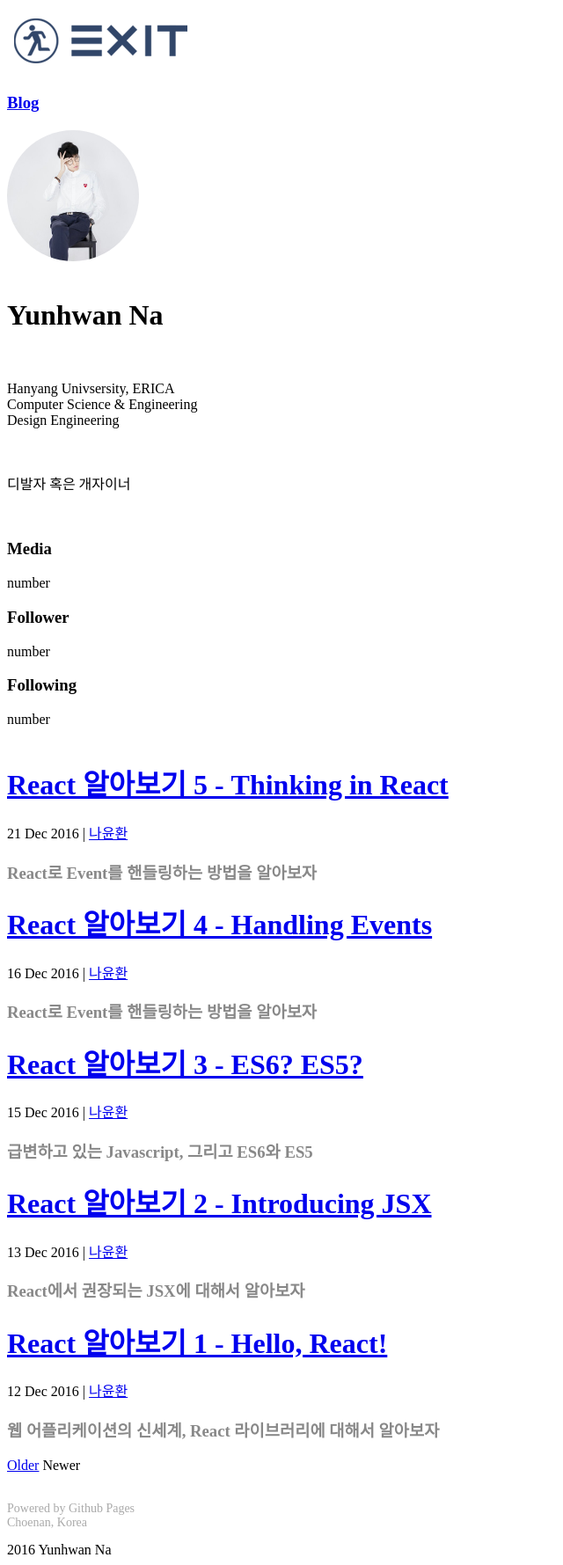
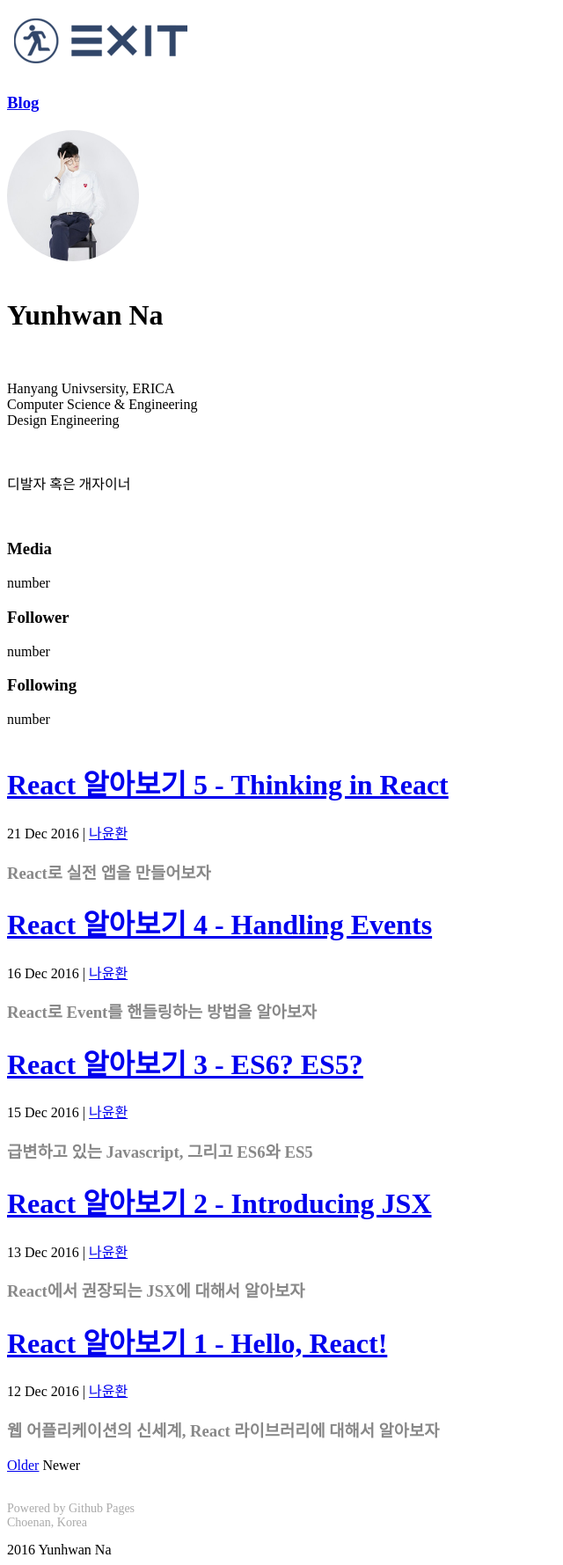
Before and after one commit to nayunhwan/nayunhwan.github.io, a Jekyll site: the page built from blog/index.html, in a window 1280 px wide. Shown: the whole page at 88% size, without its empty margins (0-640 px from the left). Built offline with Jekyll 4.4.1, drawn with Linux system fonts in a browser that asks for light colours; the list of posts is cut into pages by our own code; a style sheet for code colours, icons or effects is not loaded; some of the changed lines change nothing that is shown.

Commit message:
Edit React05

```diff
--- a/_posts/2016-12-21-React05.md
+++ b/_posts/2016-12-21-React05.md
@@ -1,8 +1,166 @@
 ---
 layout: post
 title: React 알아보기 5 - Thinking in React
-summary: React로 Event를 핸들링하는 방법을 알아보자
+summary: React로 실전 앱을 만들어보자
 category: React
 ---
+
 ![React Logo](/asset/img/react/React_logo.png){: width="400px" .center-image}
 <br>
+
+오늘은 [Additor](https://additor.io)에서 출근한 첫 날입니다. [Additor](https://additor.io)는 `React`로 개발이 진행되고 있습니다. 오늘은 `React reference`문서에 나와있는 예제 중 하나인 `Thinking in React`를 다뤄보도록 하겠습니다.
+
+[Thinking in React](https://facebook.github.io/react/docs/thinking-in-react.html)
+
+![Example Image](https://facebook.github.io/react/img/blog/thinking-in-react-mock.png){: .center-image}
+<br>
+오늘은 `React`를 이용해서 위와 같은 예제를 만들어 보도록 하겠습니다.
+
+먼저 주어지는 Data의 형식은 아래와 같은 `Json`파일로 제공이 됩니다.
+{% highlight js %}
+[
+  {category: "Sporting Goods", price: "$49.99", stocked: true, name: "Football"},
+  {category: "Sporting Goods", price: "$9.99", stocked: true, name: "Baseball"},
+  {category: "Sporting Goods", price: "$29.99", stocked: false, name: "Basketball"},
+  {category: "Electronics", price: "$99.99", stocked: true, name: "iPod Touch"},
+  {category: "Electronics", price: "$399.99", stocked: false, name: "iPhone 5"},
+  {category: "Electronics", price: "$199.99", stocked: true, name: "Nexus 7"}
+];
+{% endhighlight %}
+
+### Step 1: Break The UI Into A Component Hierarchy
+
+우리는 맨 처음에 봤던 이미지를 아래와 같은 레이아웃으로 쪼갤 것입니다. 그리고 이 레이아웃은 크게 5가지의 `Class`로 이루어집니다.
+
+![Example Image2](https://facebook.github.io/react/img/blog/thinking-in-react-components.png){: .center-image}
+<br>
+
+1. FilterableProductTable (orange): contains the entirety of the example
+2. SearchBar (blue): receives all user input
+3. ProductTable (green): displays and filters the data collection based on user input
+4. ProductCategoryRow (turquoise): displays a heading for each category
+5. ProductRow (red): displays a row for each product
+
+그리고 위와 같은 5개의 `Class`는 다음과 같은 계층 구조를 갖습니다.
+* FilterableProductTable
+  * SearchBar
+  * ProductTable
+    * ProductCategoryRow
+    * ProductRow
+
+### Step 2: Build A Static Version in React
+
+이제 웹 어플리케이션이 실행되진 않지만, 정적으로 `React` 레이아웃을 짜보도록 하겠습니다.
+
+
+{% highlight html %}
+<!-- This is index.html -->
+
+<!DOCTYPE html>
+<html lang="en">
+<head>
+  <meta charset="UTF-8">
+  <script src="https://unpkg.com/react@latest/dist/react.js"></script>
+  <script src="https://unpkg.com/react-dom@latest/dist/react-dom.js"></script>
+  <script src="https://unpkg.com/babel-standalone@6.15.0/babel.js"></script>
+
+  <script src="./main.js" type="text/babel"></script>
+  <title>Thinking in React</title>
+</head>
+<body>
+  <div id="container">
+
+  </div>
+</body>
+</html>
+{% endhighlight %}
+
+{% highlight js %}
+class ProductCategoryRow extends React.Component {
+  render() {
+    return <tr><th colSpan="2">{this.props.category}</th></tr>;
+  }
+}
+
+class ProductRow extends React.Component {
+  render() {
+    var name = this.props.product.stocked ?
+      this.props.product.name :
+      <span style={{color: 'red'}}>
+        {this.props.product.name}
+      </span>;
+    return (
+      <tr>
+        <td>{name}</td>
+        <td>{this.props.product.price}</td>
+      </tr>
+    );
+  }
+}
+
+class ProductTable extends React.Component {
+  render() {
+    var rows = [];
+    var lastCategory = null;
+    this.props.products.forEach(function(product) {
+      if (product.category !== lastCategory) {
+        rows.push(<ProductCategoryRow category={product.category} key={product.category} />);
+      }
+      rows.push(<ProductRow product={product} key={product.name} />);
+      lastCategory = product.category;
+    });
+    return (
+      <table>
+        <thead>
+          <tr>
+            <th>Name</th>
+            <th>Price</th>
+          </tr>
+        </thead>
+        <tbody>{rows}</tbody>
+      </table>
+    );
+  }
+}
+
+class SearchBar extends React.Component {
+  render() {
+    return (
+      <form>
+        <input type="text" placeholder="Search..." />
+        <p>
+          <input type="checkbox" />
+          {' '}
+          Only show products in stock
+        </p>
+      </form>
+    );
+  }
+}
+
+class FilterableProductTable extends React.Component {
+  render() {
+    return (
+      <div>
+        <SearchBar />
+        <ProductTable products={this.props.products} />
+      </div>
+    );
+  }
+}
+
+
+var PRODUCTS = [
+  {category: 'Sporting Goods', price: '$49.99', stocked: true, name: 'Football'},
+  {category: 'Sporting Goods', price: '$9.99', stocked: true, name: 'Baseball'},
+  {category: 'Sporting Goods', price: '$29.99', stocked: false, name: 'Basketball'},
+  {category: 'Electronics', price: '$99.99', stocked: true, name: 'iPod Touch'},
+  {category: 'Electronics', price: '$399.99', stocked: false, name: 'iPhone 5'},
+  {category: 'Electronics', price: '$199.99', stocked: true, name: 'Nexus 7'}
+];
+
+ReactDOM.render(
+  <FilterableProductTable products={PRODUCTS} />,
+  document.getElementById('container')
+);
+{% endhighlight %}
```
